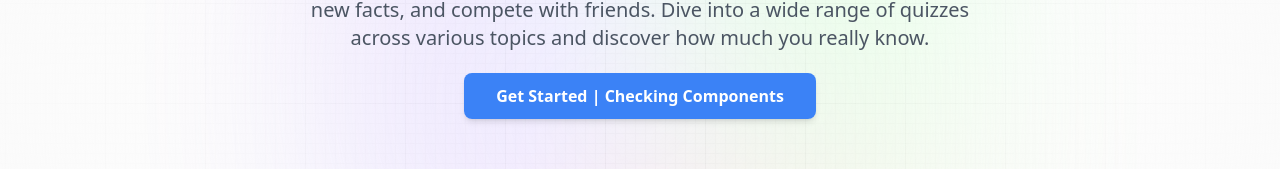
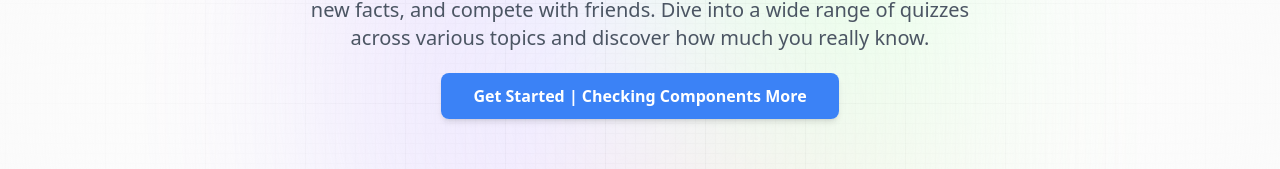
Before and after one commit to SadanandJaiswal/testing_nextjs_deploy, a Next.js app: page / in a window 1280 px wide. Shown: the part 302-471 px from the top of the page. Built offline with nearby package versions, Linux system fonts and the light colour scheme; no server answers.

Commit message:
testing10

```diff
--- a/app/page.jsx
+++ b/app/page.jsx
@@ -6,6 +6,12 @@ import PromptCard from "@components/PromptCard";
 // import CustomModal from "@components/CustomModal";
 // import MyGaugeChart from "@components/MyGaugeChart";
 import MyModal from "@components/MyModal";
+import QuestionMaker from "@components/QuestionMaker";
+import QuizList from "@components/QuizList";
+import QuizListCard from "@components/QuizListCard";
+import QuizStater from "@components/QuizStater";
+import QuizQuestions from "@components/QuizQuestions";
+import UserProfileDetails from "@components/UserProfileDetails";
 
 const Home = () => (
   <>
@@ -20,7 +26,7 @@ const Home = () => (
         </p>
         <div className='mt-8'>
           <Link href='/quizzes' className='px-8 py-3 bg-blue-500 hover:bg-blue-600 text-white font-semibold rounded-lg shadow-md transition duration-300'>
-              Get Started | Checking Components
+              Get Started | Checking Components More
           </Link>
         </div>
         {/* <MyGaugeChart correct={6} incorrect={2} unanswered={2}/> */}
```
